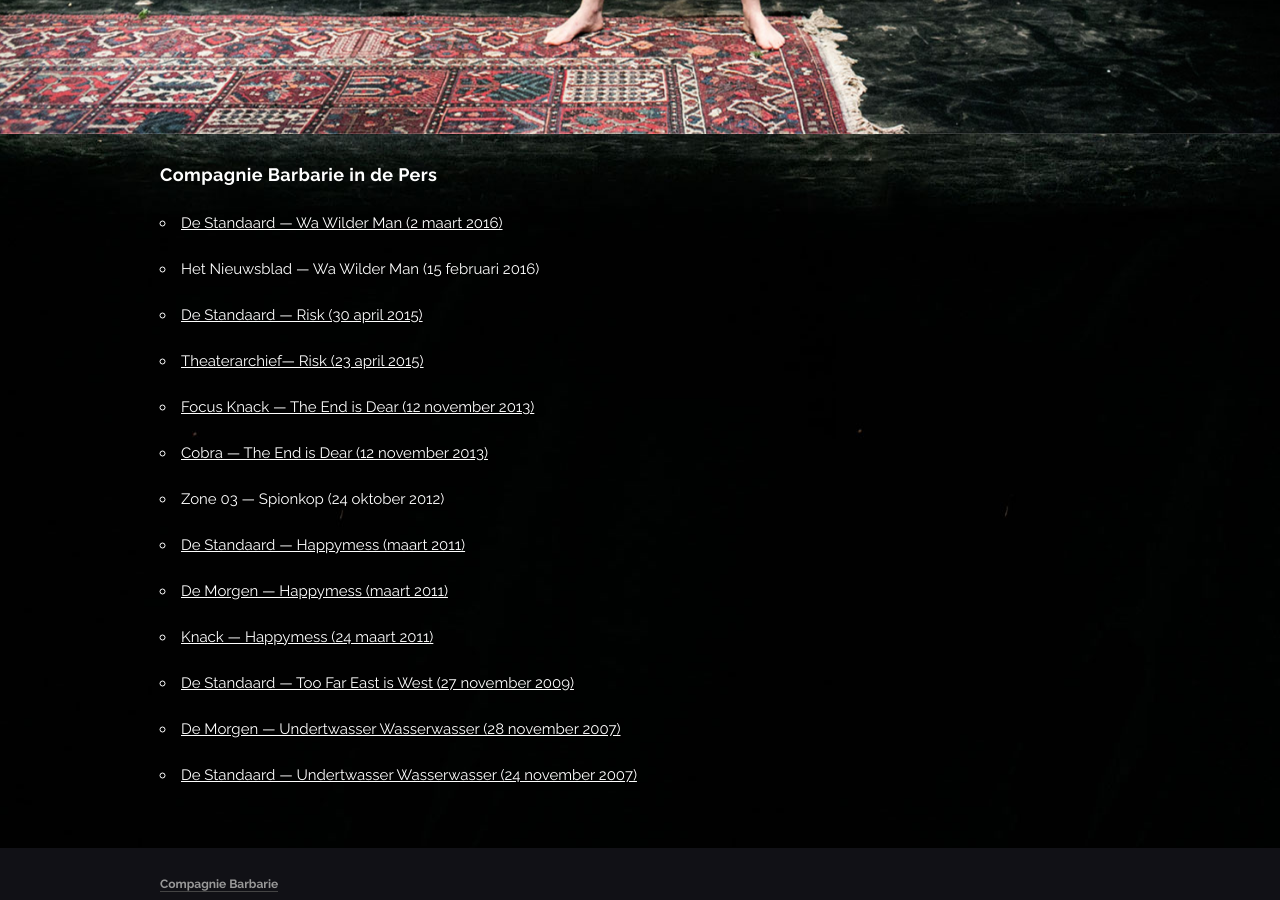
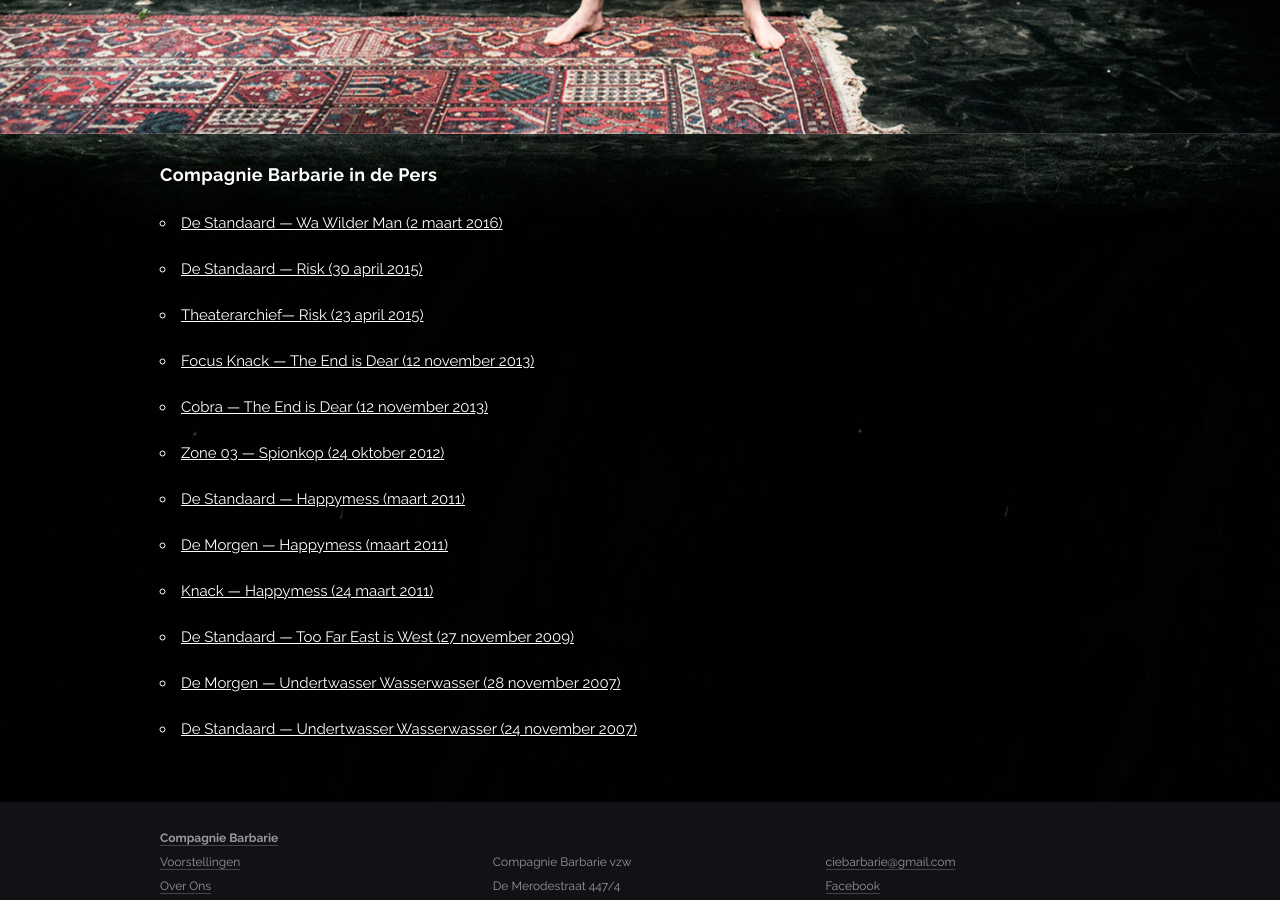
Before and after one commit to ciebarbarie/ciebarbarie, a Jekyll site: the page built from pers.md, in a window 1280 px wide and 900 px high, scrolled down 770 px. Built offline with Jekyll 4.4.1, drawn with Linux system fonts in a browser that asks for light colours; nearby versions of some CDN libraries; some web fonts are replaced; library files that are not in the unit come from our copies.

Commit message:
Tweaks to pers links.

```diff
--- a/pers.md
+++ b/pers.md
@@ -17,12 +17,11 @@
 ## Compagnie Barbarie in de Pers
 
 - <a href="http://www.standaard.be/cnt/dmf20160301_02159318">De Standaard — Wa Wilder Man (2 maart 2016)</a>
-- Het Nieuwsblad — Wa Wilder Man (15 februari 2016)
 - <a href="http://www.standaard.be/cnt/dmf20150429_01656482">De Standaard — Risk (30 april 2015)</a>
 - <a href="http://www.theaterarchief.be/nieuws/compagnie-barbarietheater-antigone-premi%C3%A8re-risk-gezien-theater-antigone-op-woensdag-22-april">Theaterarchief— Risk (23 april 2015)</a>
 - <a href="http://focus.knack.be/entertainment/podium/theater-zot-zijn-doet-geen-zeer/article-opinion-192033.html">Focus Knack — The End is Dear (12 november 2013)</a>
 - <a href="http://cobra.canvas.be/cm/cobra/podium/podium-recensie/1.1776888">Cobra — The End is Dear (12 november 2013)</a>
-- Zone 03 — Spionkop (24 oktober 2012)
+- <a href="/pers/2012-10-24-spionkop-zone-03.pdf">Zone 03 — Spionkop (24 oktober 2012)</a>
 - <a href="http://www.standaard.be/cnt/pi3859r3">De Standaard — Happymess (maart 2011)</a>
 - <a href="https://www.demorgen.be/plus/compagnie-barbarie-pleit-in-happymess-voor-het-recht-op-ongeluk-b-1412187971461/">De Morgen — Happymess (maart 2011)</a>
 - <a href="http://focus.knack.be/entertainment/podium/theater-happymess-compagnie-barbarie/article-opinion-191129.html">Knack — Happymess (24 maart 2011)</a>
```
